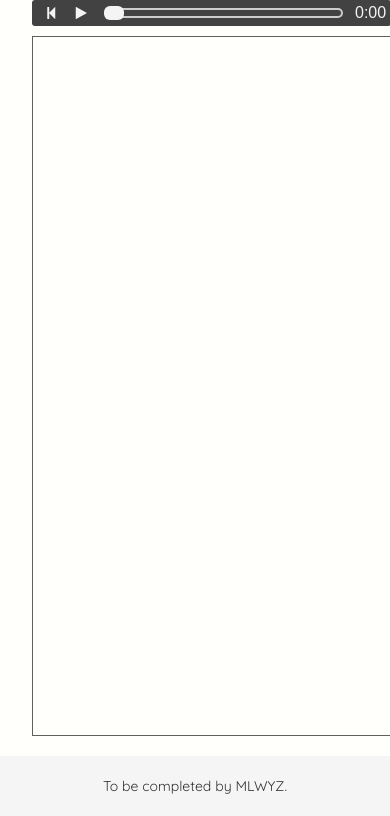
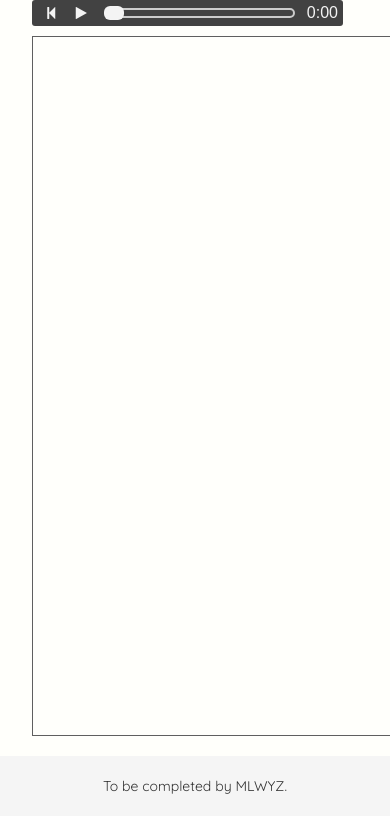
Before and after one commit to yippp/Musier, a Django app: page /app/notionLoad/ in a window 390 px wide; the page is wider, and only the part inside the window is pictured. Shown: the part 1057-1873 px from the top of that part. Run offline with Django 3.2, Linux system fonts and the light colour scheme; some libraries are stand-ins or nearby versions.

Commit message:
Small changes on typeset

```diff
--- a/MusierWeb/app/static/app/notionLoad.css
+++ b/MusierWeb/app/static/app/notionLoad.css
@@ -5,8 +5,8 @@ body {
 }
 
 .main{
-	margin-left: 8.3%;
-	margin-right: 8.3%;
+	padding-left: 8.3%;
+	padding-right: 8.3%;
 	position:relative;
     width:100%;
     min-height:900px;
@@ -35,7 +35,7 @@ body {
 
 
 #midi{
-	width: 92%;
+	width: 95.5%;
 }
 
 #notioanCanvas{
@@ -46,8 +46,7 @@ body {
 }
 
 .footer {
-	margin-left: -8.3%;
-    width: 100%;
+	width: 100%;
     height:60px;   /* footer的高度一定要是固定值*/
     position:absolute;
     bottom:0px;
@@ -63,4 +62,4 @@ body {
   text-align: center;
   margin: 20px 0;
   margin-top: 20px;
-}s
+}
--- a/MusierWeb/app/templates/app/notionLoad.html
+++ b/MusierWeb/app/templates/app/notionLoad.html
@@ -44,7 +44,7 @@
 
 
     <div class="row">
-      <from action="/app/notionLoad/" method='POST' id="notion_form">{% csrf_token %}<div class="col-lg-3 col-md-3 col-sm-10">
+      <from action="/app/notionLoad/" method='POST' id="notion_form">{% csrf_token %}<div class="col-lg-4 col-md-4 col-sm-12">
           <div class="form-group col-lg-12 col-md-12">
             <label class="label-control control-label col-lg-4 col-md-4 col-sm-4">Title</label>
             <div class="col-lg-8 col-md-8 col-sm-8">
@@ -98,7 +98,7 @@ K:C
 
       </div></from>
 
-      <div class="col-lg-7 col-md-7 col-sm-10">
+      <div class="col-lg-8 col-md-8 col-sm-12">
         <div id= "midi"></div>
         <div id = "notioanCanvas" style=""></div>
       </div>
```
Lines whose indentation alone changed are shown as unchanged.
